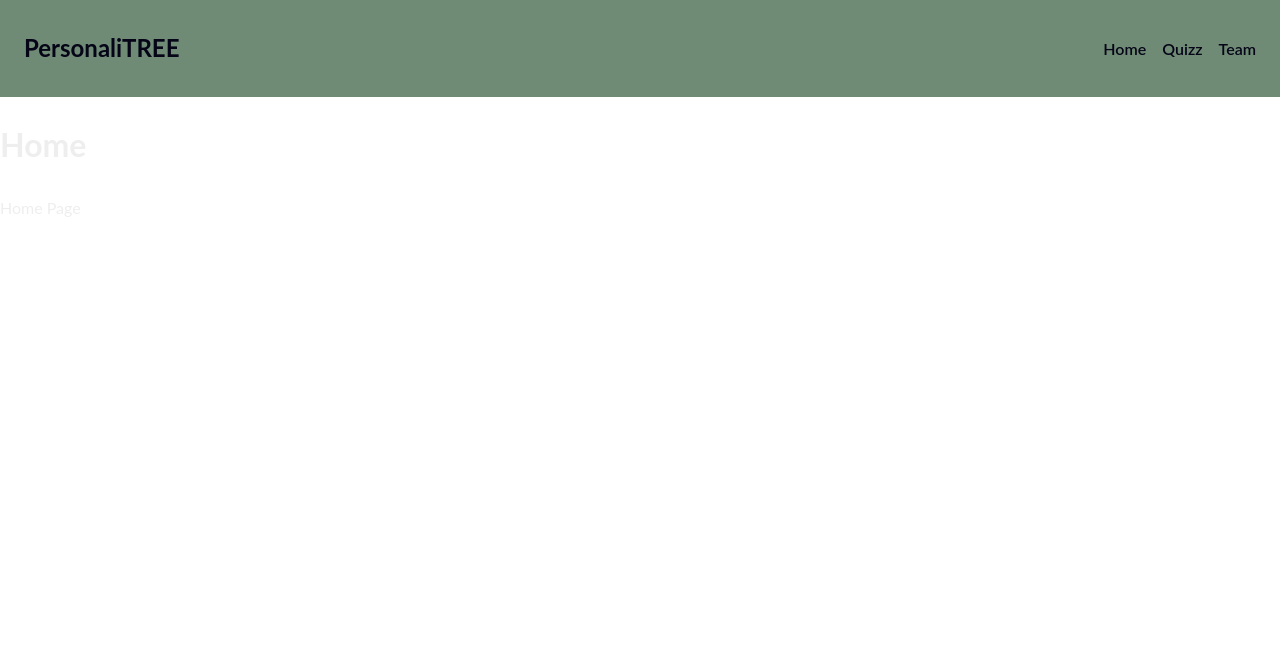
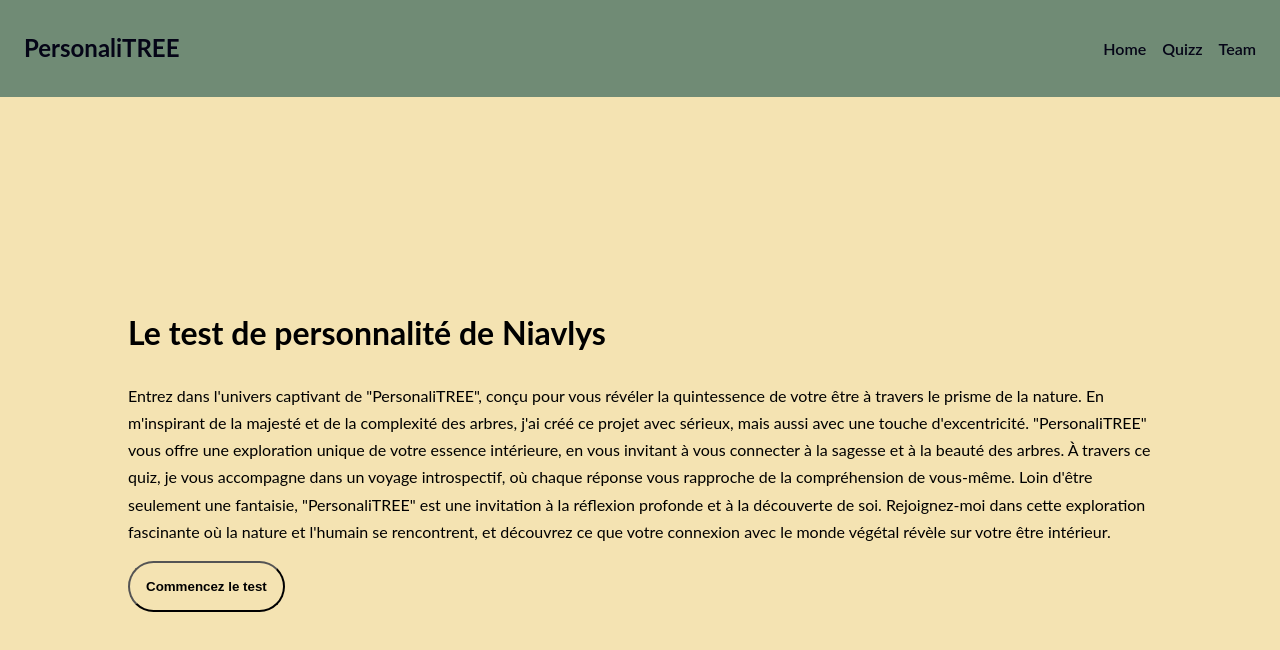
Before and after one commit to XamTV/Protojam-team-B, a React (Vite) app in the folder client/: page / in a window 1280 px wide. Shown: the top 650 px of the page. Built offline with nearby package versions, Linux system fonts and the light colour scheme.

Commit message:
HomePage done, need to import fonts

```diff
--- a/client/src/pages/Home.jsx
+++ b/client/src/pages/Home.jsx
@@ -1,11 +1,31 @@
+import { Link } from "react-router-dom";
+
 import "../style/Home.scss";
 
 export default function Home() {
   return (
-    <div id="HomeContainer">
-      <h1>Home</h1>
+    <div className="HomeContainer">
+      <h1>Le test de personnalité de Niavlys</h1>
 
-      <p>Home Page</p>
+      <p>
+        Entrez dans l'univers captivant de "PersonaliTREE", conçu pour vous
+        révéler la quintessence de votre être à travers le prisme de la nature.
+        En m'inspirant de la majesté et de la complexité des arbres, j'ai créé
+        ce projet avec sérieux, mais aussi avec une touche d'excentricité.
+        "PersonaliTREE" vous offre une exploration unique de votre essence
+        intérieure, en vous invitant à vous connecter à la sagesse et à la
+        beauté des arbres. À travers ce quiz, je vous accompagne dans un voyage
+        introspectif, où chaque réponse vous rapproche de la compréhension de
+        vous-même. Loin d'être seulement une fantaisie, "PersonaliTREE" est une
+        invitation à la réflexion profonde et à la découverte de soi.
+        Rejoignez-moi dans cette exploration fascinante où la nature et l'humain
+        se rencontrent, et découvrez ce que votre connexion avec le monde
+        végétal révèle sur votre être intérieur.{" "}
+      </p>
+
+      <button type="button">
+        <Link to="/quizz">Commencez le test</Link>
+      </button>
     </div>
   );
 }
--- a/client/src/style/App.scss
+++ b/client/src/style/App.scss
@@ -3,10 +3,16 @@ body {
   font-weight: 400;
   font-size: 16px;
   line-height: 1.7;
-  color: #eee;
+  color: black;
   margin: 0;
+  background-color: #f4e3b2;
 }
 
+#root {
+  display: flex;
+  flex-direction: column;
+  height: 100vh;
+}
 .container {
   height: 100vh;
   background-image: url("./assets/images/background.webp");
--- a/client/src/style/Home.scss
+++ b/client/src/style/Home.scss
@@ -0,0 +1,15 @@
+.HomeContainer {
+  width: 80vw;
+  margin: auto;
+  button {
+    a {
+      text-decoration: none;
+      color: black;
+      font-weight: 600;
+    }
+    background-color: #f4e3b2;
+    border-color: black;
+    border-radius: 50px;
+    padding: 1rem;
+  }
+}
```
